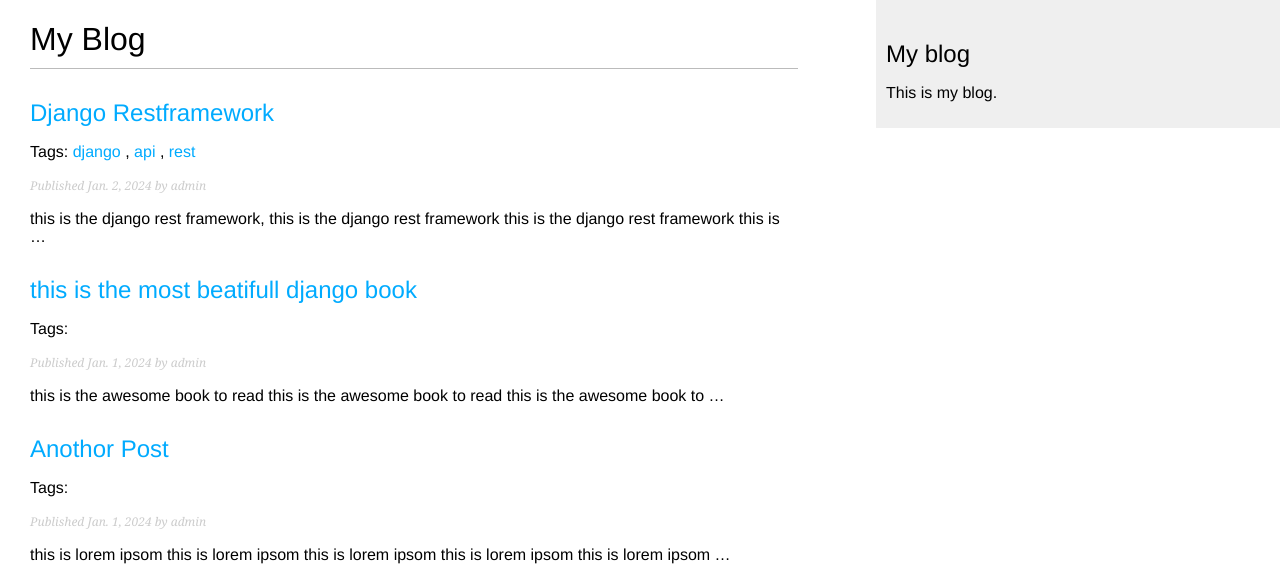
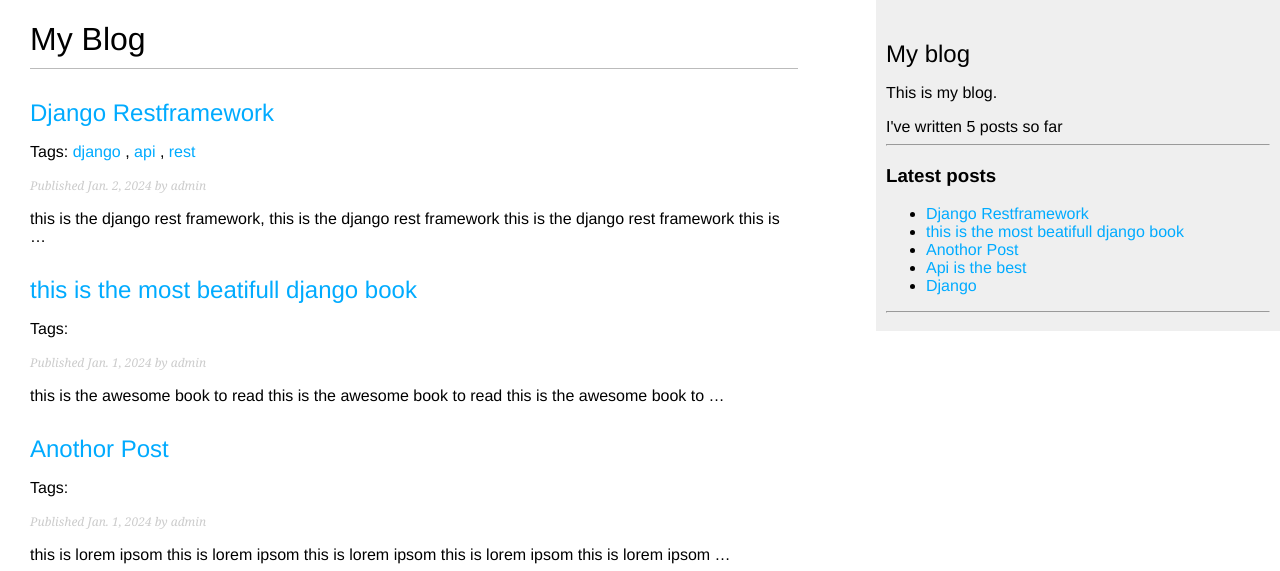
Before and after one commit to Ayman097/My_Blog, a Django app: page /blog/ in a window 1280 px wide. Shown: the top 571 px of the page. Run offline with Django 5.2, Linux system fonts and the light colour scheme; data comes from the database, SQL or seed files in the repository; parts of the project's set-up code (start-up, migrations or seed data) failed here and were passed over.

Commit message:
Create custom template tag to retrive all posts have been published and anthor custom temp tag to retrive latest posts added

```diff
--- a/blog/templates/blog/base.html
+++ b/blog/templates/blog/base.html
@@ -1,3 +1,4 @@
+{% load blog_tags %}
 {% load static %}
 <!DOCTYPE html>
 <html>
@@ -14,6 +15,10 @@
       <h2>My blog</h2>
 
       <p>This is my blog.</p>
+      I've written {% total_posts %} posts so far<hr>
+      <h3>Latest posts</h3>
+      {% show_latest_posts 5 %}
+      <hr>
     </div>
   </body>
 </html>
--- /dev/null
+++ b/blog/templates/blog/post/latest_posts.html
@@ -0,0 +1,7 @@
+<ul>
+    {% for post in latest_posts %}
+    <li>
+    <a href="{{ post.get_absolute_url }}">{{ post.title }}</a>
+    </li>
+    {% endfor %}
+</ul>
--- /dev/null
+++ b/blog/templatetags/blog_tags.py
@@ -0,0 +1,13 @@
+from django import template
+from ..models import Post
+
+register = template.Library()
+
+@register.simple_tag
+def total_posts():
+    return Post.published.count()
+
+@register.inclusion_tag('blog/post/latest_posts.html')
+def show_latest_posts(count=5):
+    latest_posts = Post.published.order_by('-publish')[:count]
+    return {'latest_posts': latest_posts}
```
Also changed, not shown: blog/templatetags/__init__.py (added).
